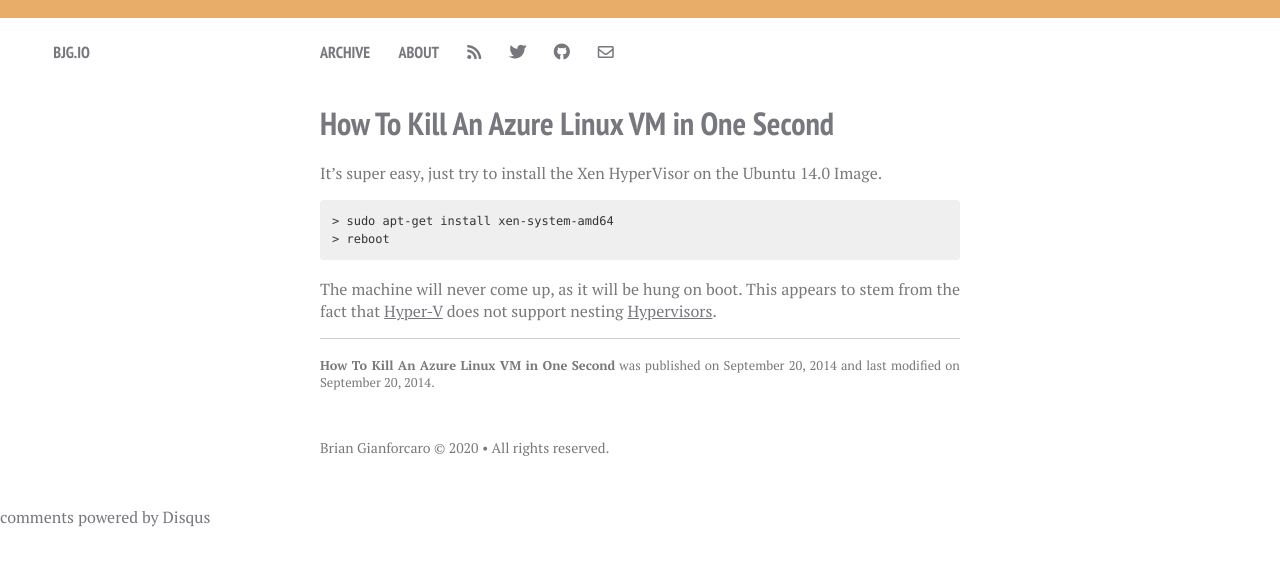
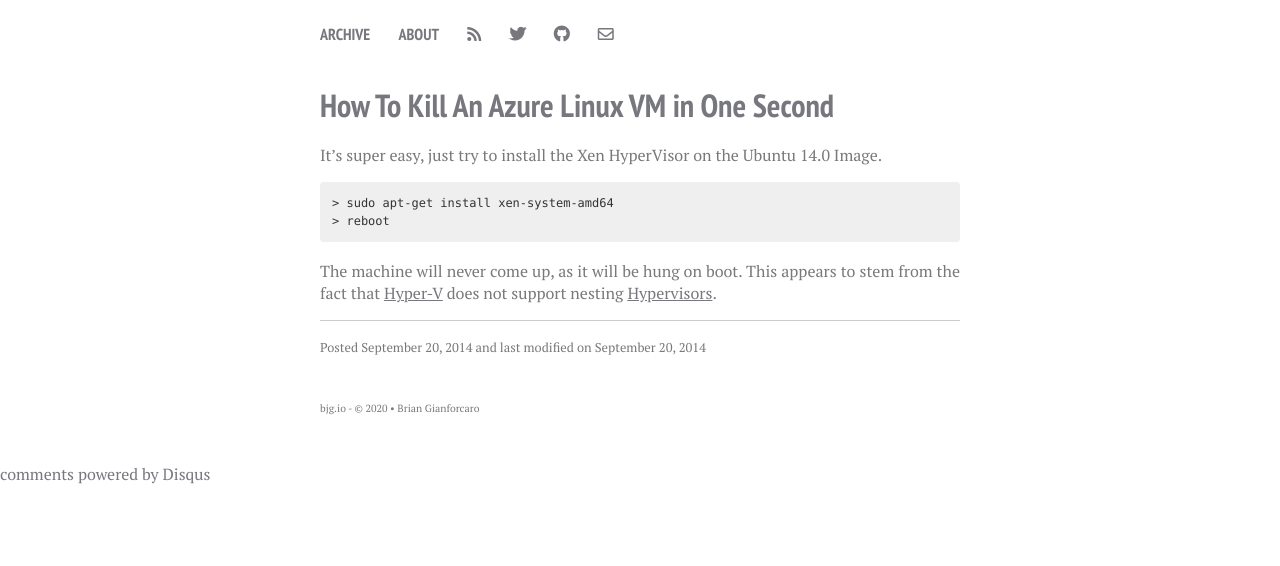
Before and after one commit to bgianfo/bgianfo.github.io, a Jekyll site: the page built from _posts/2014-09-20-how-to-kill-an-azure-linux-vm.md, in a window 1280 px wide. Shown: the top 566 px of the page. Built offline with Jekyll 4.4.1, drawn with Linux system fonts in a browser that asks for light colours; nearby versions of some CDN libraries; comment, search, counter and statistics services are not loaded.

Commit message:
Design: Remove cruft, make design a bit more minimalist.

```diff
--- a/_includes/_footer.html
+++ b/_includes/_footer.html
@@ -12,4 +12,6 @@
 </div><!-- /.google-ads -->
 {% endif %}
 
-<span> Brian Gianforcaro &copy; {{ site.time | date: '%Y' }} • All rights reserved.</span>
+<div class="copy-right">
+   bjg.io - &copy; {{ site.time | date: '%Y' }} • Brian Gianforcaro
+</div>
--- a/_includes/_navigation.html
+++ b/_includes/_navigation.html
@@ -1,7 +1,11 @@
+<!--
 <section id="color_bar"></section>
+-->
 <div class="navigation-wrapper">
 	<div class="site-name">
+        <!--
 		<a href="{{ site.baseurl }}">{{site.title}}</a>
+        -->
 	</div>
 	<div class="top-navigation">
 		<nav role="navigation" id="site-nav" class="nav">
--- a/_layouts/post.html
+++ b/_layouts/post.html
@@ -47,7 +47,7 @@
         <div class="article-author-bottom">
           {% include _author-bio.html %}
         </div>
-        <p class="byline"><strong>{{ page.title }}</strong> was published on <time datetime="{{ page.date | date_to_xmlschema }}">{{ page.date | date: "%B %d, %Y" }}</time>{% if page.modified %} and last modified on <time datetime="{{ page.modified | date: "%Y-%m-%d" }}">{{ page.modified | date: "%B %d, %Y" }}</time>{% endif %}.</p>
+        <p class="byline">Posted <time datetime="{{ page.date | date_to_xmlschema }}">{{ page.date | date: "%B %d, %Y" }}</time>{% if page.modified %} and last modified on <time datetime="{{ page.modified | date: "%Y-%m-%d" }}">{{ page.modified | date: "%B %d, %Y" }}</time>{% endif %}</p>
       </footer>
     </div><!-- /.article-wrap -->
   {% if site.owner.disqus-shortname and page.comments == true %}
--- a/_sass/page.scss
+++ b/_sass/page.scss
@@ -317,6 +317,12 @@
 	clear: both;
 	font-size: 80%;
 }
+
+.copy-right {
+	clear: both;
+	font-size: 65%;
+}
+
 .article-author-side,
 .article-author-bottom {
 	h3 {
```
